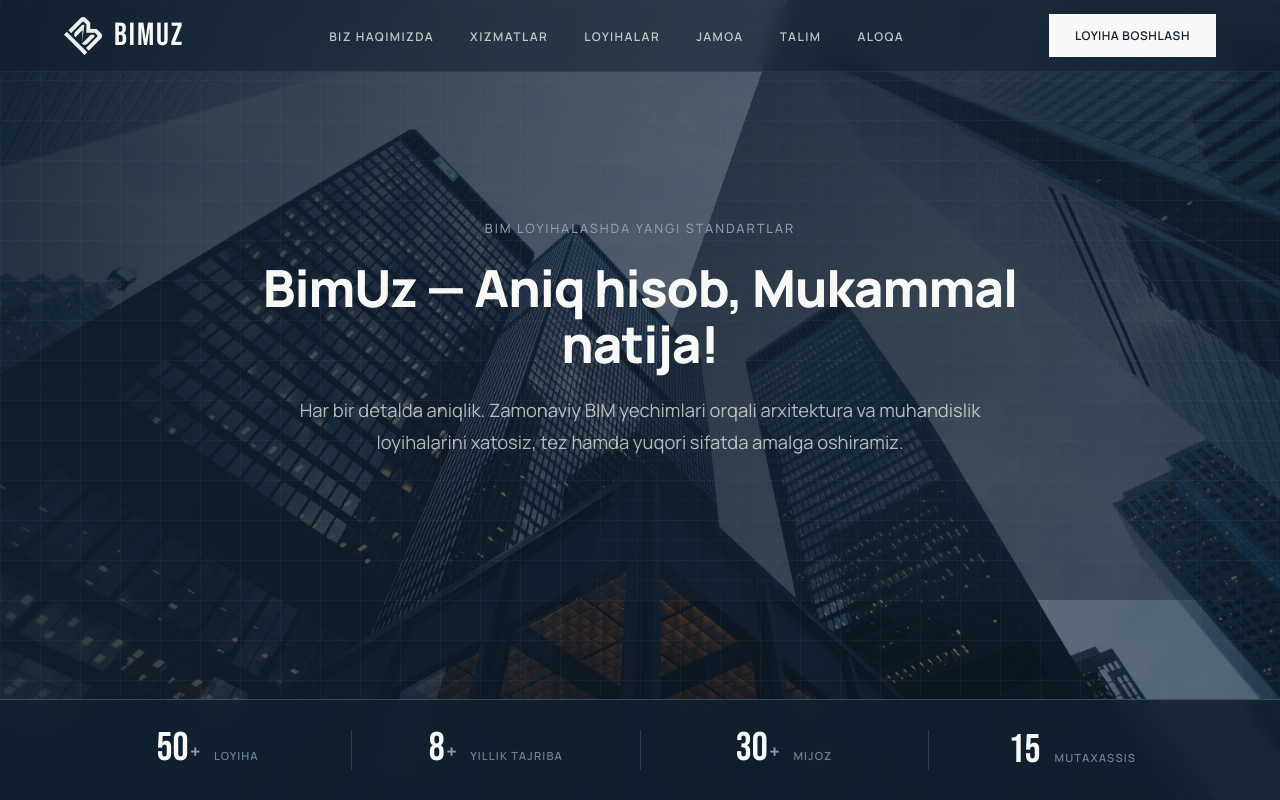
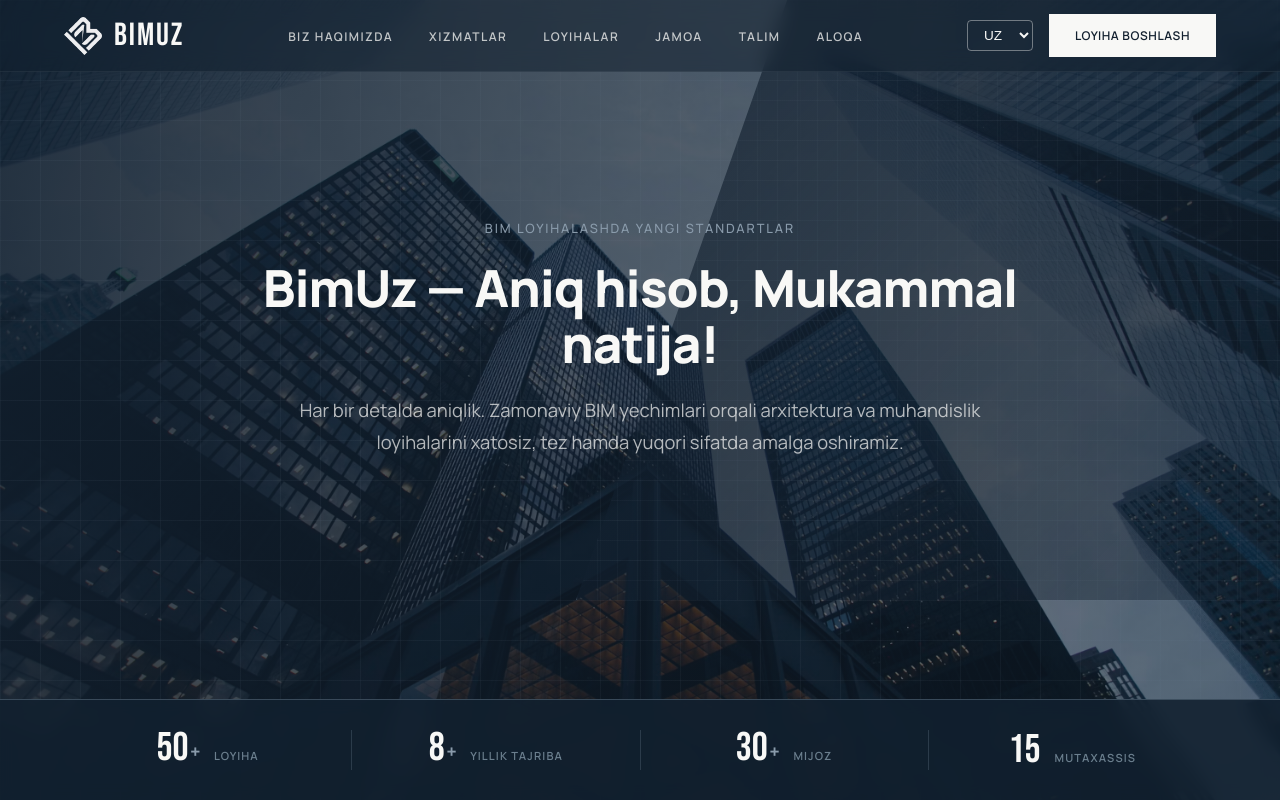
Before and after one commit to 27sdlv/bimuz-project, a Next.js app: page / in a window 1280 px wide. Shown: the top 800 px of the page. Built offline with nearby package versions, Linux system fonts and the light colour scheme.

Commit message:
Update Header.tsx

```diff
--- a/components/Header.tsx
+++ b/components/Header.tsx
@@ -91,6 +91,26 @@
           ))}
         </ul>
 
+        <div className="nav-actions" style={{ display: 'flex', alignItems: 'center', gap: '16px' }}>
+          <select
+            className="lang-select"
+            defaultValue="uz"
+            style={{
+              background: 'transparent',
+              color: 'var(--white)',
+              border: '1px solid rgba(248, 248, 246, 0.4)',
+              padding: '6px 12px',
+              borderRadius: '4px',
+              outline: 'none',
+              cursor: 'pointer',
+              fontSize: '0.85rem'
+            }}
+          >
+            <option value="uz" style={{color: '#000'}}>UZ</option>
+            <option value="ru" style={{color: '#000'}}>RU</option>
+            <option value="en" style={{color: '#000'}}>EN</option>
+          </select>
+
           <a
             href="#contact"
             className="btn btn-primary nav-cta"
@@ -101,6 +121,7 @@
           >
             Loyiha boshlash
           </a>
+        </div>
       </nav>
     </header>
   );
```
Lines whose indentation alone changed are shown as unchanged.
